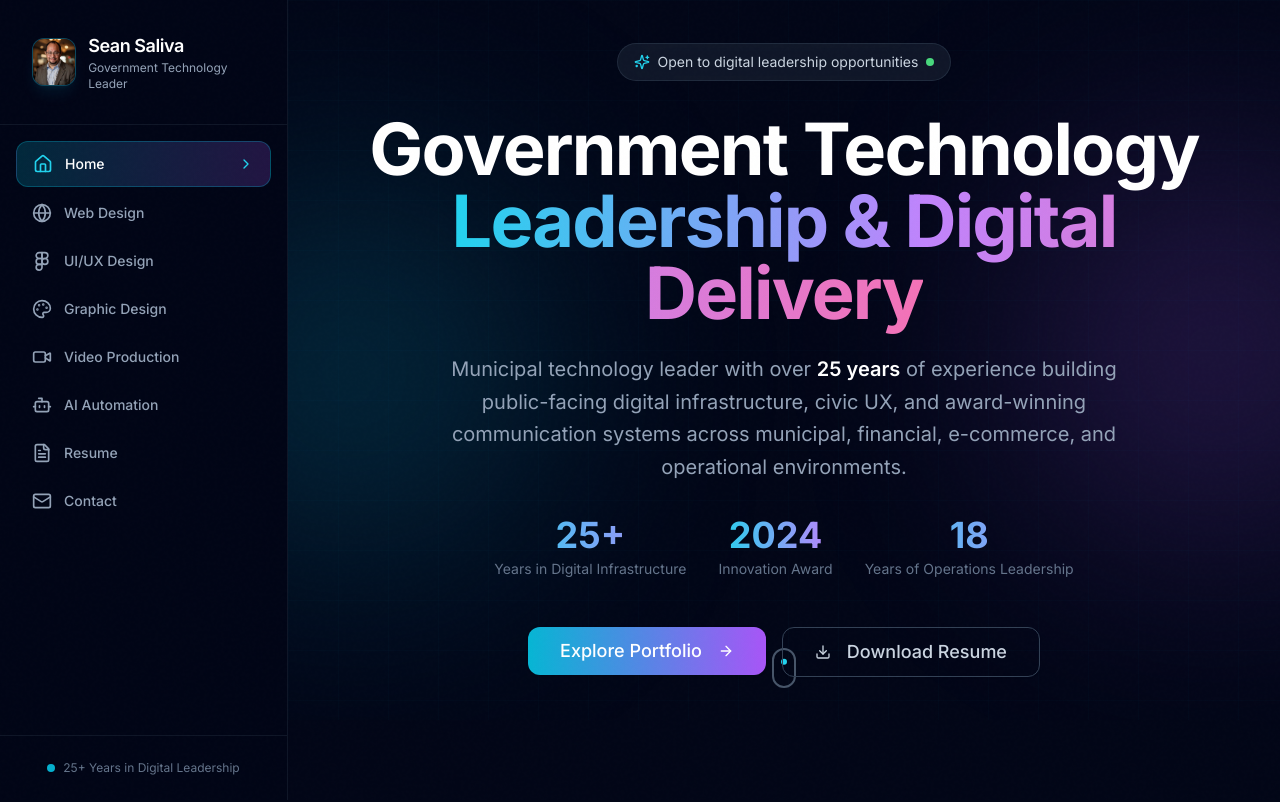
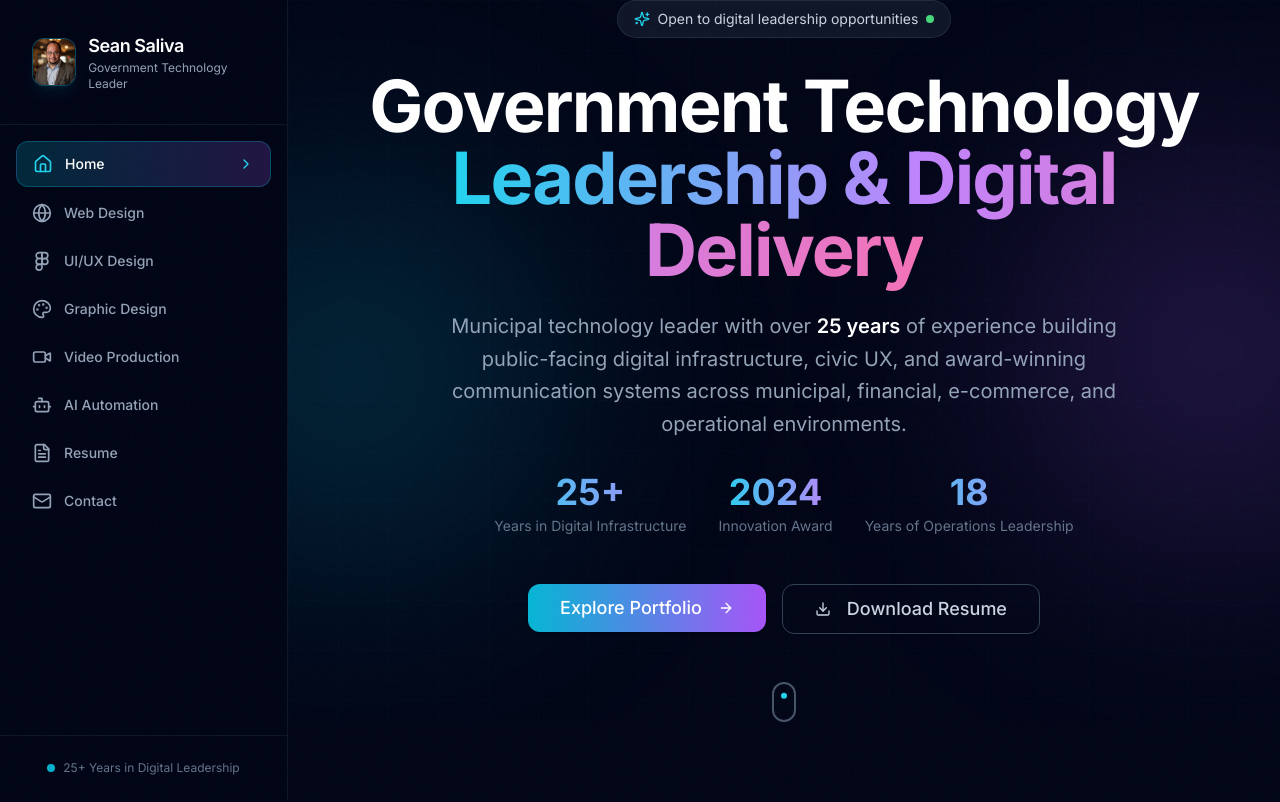
Before and after one commit to ssaliva-dev/seansaliva.com, a React (Vite) app: page / in a window 1280 px wide. Shown: the top 802 px of the page. Built offline with nearby package versions, Linux system fonts and the light colour scheme.

Commit message:
Fix hero scroll indicator overlap with CTA buttons

```diff
--- a/src/components/home/HeroSection.jsx
+++ b/src/components/home/HeroSection.jsx
@@ -112,14 +112,13 @@ export default function HeroSection() {
             </a>
           </Button>
         </motion.div>
-      </div>
 
         {/* Scroll Indicator */}
         <motion.div
           initial={{ opacity: 0 }}
           animate={{ opacity: 1 }}
           transition={{ delay: 1, duration: 1 }}
-        className="absolute bottom-8 left-1/2 -translate-x-1/2"
+          className="mt-12 flex justify-center"
         >
           <div className="w-6 h-10 rounded-full border-2 border-slate-600 flex justify-center pt-2">
             <motion.div
@@ -129,6 +128,7 @@ export default function HeroSection() {
             />
           </div>
         </motion.div>
+      </div>
     </section>
   );
 }
```
Lines whose indentation alone changed are shown as unchanged.
